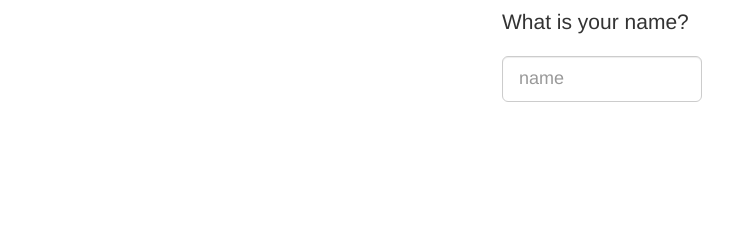
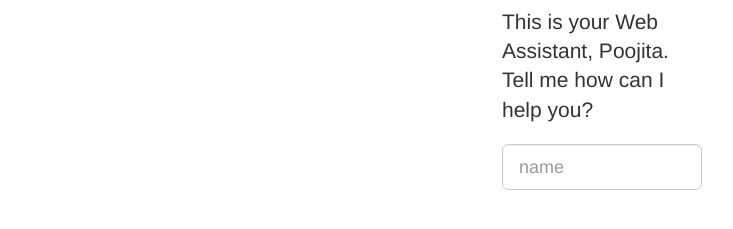
Before and after one commit to Rakitic07/samplenode, a website: page public/index.html in a window 1280 px wide. Shown: the part 63-292 px from the top of the page, without its empty margins (38-771 px from the left). Drawn offline with nearby package versions, Linux system fonts and the light colour scheme.

Commit message:
Poojita added

```diff
--- a/public/index.html
+++ b/public/index.html
@@ -16,7 +16,7 @@
     <div class="container">
         <h1>Welcome.</h1>
         <div id="nameInput" class="input-group-lg center-block helloInput">
-            <p class="lead">What is your name?</p>
+            <p class="lead">This is your Web Assistant, Poojita. Tell me how can I help you?</p>
             <input id="user_name" type="text" class="form-control" placeholder="name" aria-describedby="sizing-addon1" value="" />
         </div>
         <p id="response" class="lead text-center"></p>
```
